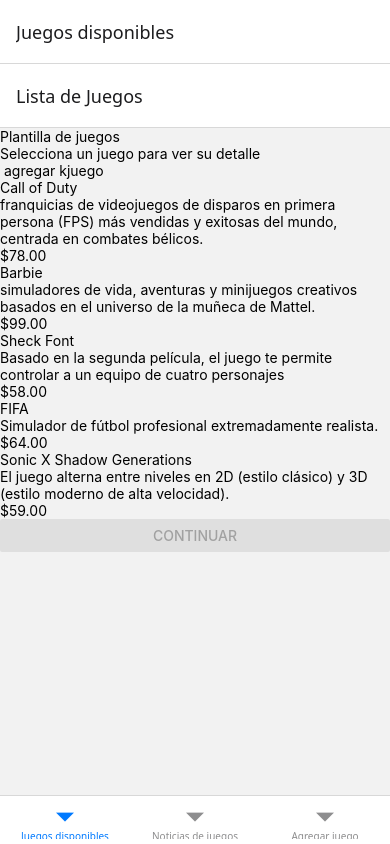
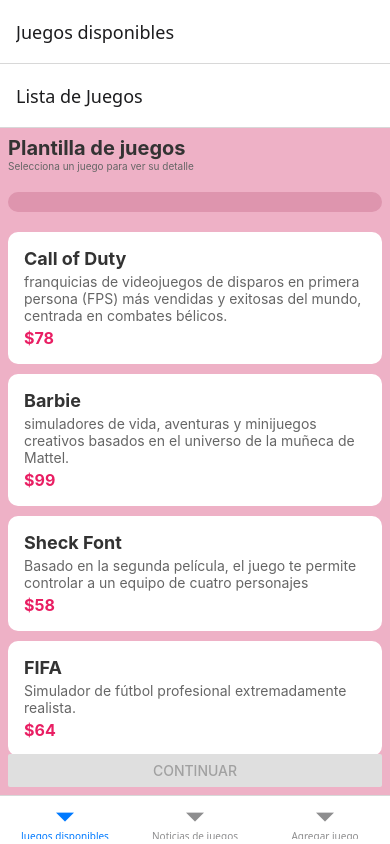
Before and after one commit to Vivi2210/GameVault, a React Native app: screen / in a window 390 px wide. Built offline with nearby package versions, Linux system fonts and the light colour scheme.

Commit message:
agregar estilos a las paginas

```diff
--- a/src/Screens/GameDetailScreen.js
+++ b/src/Screens/GameDetailScreen.js
@@ -1,13 +1,17 @@
 import React from 'react';
-import { View, Text } from 'react-native';
+import { View, Text, TouchableOpacity } from 'react-native';
 import { SafeAreaView} from 'react-native-safe-area-context';
 import InfoBox from '../Components/InfoBox';
+import styles from '../Styles/GameDetailStyles';
 
-const GameDetailScreen = ({route}) => {
+const GameDetailScreen = ({route, navigation}) => {
     const {title, platform, genre, description, price, ageRating} = route.params;
     return (
-        <SafeAreaView className="flex-1 bg-white">
-            <Text className="text-2xl font-bold mb-4">{title}</Text>
+
+        <SafeAreaView style={styles.container}>
+            <View style={styles.content}>
+                <Text style={styles.title}>{title}</Text>
+                <View style={styles.card}>
                     <InfoBox
                     title="Detalles del Juego"
                     data={{
@@ -18,6 +22,14 @@
                         ageRating: ageRating
                     }}
                 />
+                </View>
+
+                <TouchableOpacity
+                    style={styles.backButton}
+                    onPress={() => navigation.goBack()}>
+                    <Text style={styles.backButtonText}>atras</Text>
+                </TouchableOpacity>
+            </View>
 
 
         </SafeAreaView>
--- a/src/Screens/GameListScreen.js
+++ b/src/Screens/GameListScreen.js
@@ -3,6 +3,7 @@
 import {SafeAreaView} from 'react-native-safe-area-context';
 import {typeGame} from '../Data/gameData';
 import { Button } from 'react-native';
+import styles from '../Styles/GameListStyles'
 
 
 const GameListScreen = ({navigation, route}) => {
@@ -22,14 +23,15 @@
         return (
             <TouchableOpacity
                 onPress={() => setTypeSelectedGame(item)}
-                className={`p-4 mb-3 rounded-2xl bg-white shadow-sm border-2 ${
-                    selected ? 'border-pink-500' : 'border-transparent'
-                }`}
+                style = {[
+                    styles.card,
+                    selected && styles.cardSelected
+                ]}
             >
                 <View>
-                    <Text className="text-lg font-bold">{item.title}</Text>
-                    <Text className="text-gray-600">{item.description}</Text>
-                    <Text className="text-pink-500 font-bold">${item.price.toFixed(2)}</Text>
+                    <Text style={styles.cardTitle}>{item.title}</Text>
+                    <Text style={styles.cardDescription}>{item.description}</Text>
+                    <Text style={styles.cardPrice}>${item.price}</Text>
                 </View>
             </TouchableOpacity>
         )
@@ -40,19 +42,18 @@
         }
     }
     return (
-        <SafeAreaView className="flex-1 bg-pink-100">
-            <View className="flex-1 px-4 py-6">
-                <View>
-                    <Text>Plantilla de juegos</Text>
-                    <Text>Selecciona un juego para ver su detalle</Text>
+        <SafeAreaView style={styles.container}>
+            <View style={styles.content}>
+                <View style={styles.header}>
+                    <Text style={styles.headerTitle}>Plantilla de juegos</Text>
+                    <Text style={styles.headerSubtitle}>Selecciona un juego para ver su detalle</Text>
                 </View>
 
                 <View>
                     <TouchableOpacity
                         onPress={() => navigation.navigate('AddGameScreen')}
-                        className="bg-pink-500 p-3 rounded-full shadow-lg"
+                        style={styles.addButton}
                     >
-                        <Text className="text-white font-bold"> agregar kjuego</Text>
                     </TouchableOpacity>
                 </View>
 
@@ -67,7 +68,7 @@
                     onPress={handleContinue}
                     disabled={!typeSelectedGame}
                     title="Continuar"
-                    className="bg-pink-500 py-3 px-4 rounded-lg mt-6"
+                    color="#e91e63"
                 />
             </View>
         </SafeAreaView>
--- a/src/Screens/GamingNewsScreen.js
+++ b/src/Screens/GamingNewsScreen.js
@@ -2,6 +2,7 @@
 import {View, Text, TouchableOpacity, StyleSheet} from 'react-native';
 import {SafeAreaView} from 'react-native-safe-area-context';
 import { gamingNews } from '../Data/gamingNewsData';
+import styles from '../Styles/GamingNewsStyles';
 
 const GamingNewsScreen = ({}) => {
 
@@ -35,15 +36,3 @@
 };
 
 export default GamingNewsScreen;
-
-const styles = StyleSheet.create({
-    container: {flex: 1, padding: 16},
-    card: {
-        padding: 16,
-        marginVertical: 8,
-        bagroundColor: "#ab5eab",
-        borderRadius: 8,
-    },
-    title: {fontSize: 18, fontWeight: 'bold', marginBottom: 8,},
-    description: {fontSize: 14, color: '#7356f2',},
-});
--- /dev/null
+++ b/src/Styles/AddGameStyles.js
@@ -0,0 +1,62 @@
+import { StyleSheet } from "react-native";
+
+const styles = StyleSheet.create({
+    container: {
+        flex: 1,
+        backgroundColor: '#fce4ec',
+    },
+    keyboardView: {
+        flex: 1,
+        paddingHorizontal: 16,
+        paddingVertical: 20,
+    },
+    header: {
+        fontSize: 22,
+        fontWeight: 'bold',
+        marginBottom: 20,
+        textAlign: 'center',
+        color: '#333',
+    },
+    inputGroup: {
+        marginBottom: 16,
+    },
+    label: {
+        fontSize: 14,
+        color: '#555',
+        marginBottom: 6,
+    },
+    input: {
+        borderWidth: 1,
+        borderColor: '#ccc',
+        borderRadius: 8,
+        padding: 10,
+        backgroundColor: '#fff',
+    },
+    addButton: {
+        backgroundColor: '#e91e63',
+        padding: 14,
+        borderRadius: 10,
+        alignItems: 'center',
+        marginTop: 20,
+    },
+    addButtonText: {
+        color: '#fff',
+        fontWeight: 'bold',
+        fontSize: 16,
+    },
+    clearButton: {
+        backgroundColor: '#9e9e9e',
+        padding: 14,
+        borderRadius: 10,
+        alignItems: 'center',
+        marginTop: 10,
+    },
+    clearButtonText: {
+        color: '#fff',
+        fontWeight: 'bold',
+        fontSize: 16,
+    },
+
+});
+
+export default styles;
--- /dev/null
+++ b/src/Styles/GameDetailStyles.js
@@ -0,0 +1,42 @@
+import { StyleSheet } from 'react-native';
+
+const styles = StyleSheet.create({
+    container: {
+    flex: 1,
+    backgroundColor: '#fff'},
+
+
+    content: {
+    padding: 20},
+
+
+    title: {
+    fontSize: 28,
+    fontWeight: 'bold',
+    color: '#333',
+    marginBottom: 20,
+    textAlign: 'center'},
+
+
+    card: {
+    backgroundColor: '#f9f9f9',
+    borderRadius: 15,
+    padding: 20,
+    elevation: 5},
+
+
+    backButton: {
+    marginTop: 30,
+    backgroundColor: '#eabaca',
+    padding: 15,
+    borderRadius: 10,
+    alignItems: 'center' },
+
+
+    backButtonText: {
+    color: 'white',
+    fontWeight: 'bold'}
+
+});
+
+export default styles;
--- /dev/null
+++ b/src/Styles/GameListStyles.js
@@ -0,0 +1,60 @@
+import { StyleSheet } from "react-native";
+
+const styles = StyleSheet.create({
+    container: {
+        flex: 1,
+        backgroundColor: '#eeb1c6'
+    },
+    content: {
+        flex: 1,
+        paddingHorizontal: 8,
+        paddingVertical: 8
+    },
+    header: {
+        marginBottom: 20
+    },
+    headerTitle: {
+        fontSize: 20,
+        fontWeight: 'bold',
+        color: '#333'
+    },
+    headerSubtitle: {
+        fontSize: 10,
+        color: '#666',
+    },
+    addButton: {
+        backgroundColor: '#de95ae',
+        padding: 10,
+        borderRadius: 10,
+        alignItems: 'center',
+        marginBottom: 20,
+    },
+    addButtonText: {
+        color: 'white',
+        fontWeight: 'bold',
+    },
+    card: {
+        backgroundColor: '#fff',
+        padding: 16,
+        borderRadius: 10,
+        marginBottom: 10,
+
+    },
+    cardTitle: {
+        fontSize: 18,
+        fontWeight: 'bold',
+        color: '#333',
+    },
+    cardDescription: {
+        fontSize: 14,
+        color: '#666',
+        marginVertical: 4,
+    },
+    cardPrice: {
+        fontSize: 16,
+        fontWeight: 'bold',
+        color: '#e91e63',
+    },
+});
+
+export default styles;
--- /dev/null
+++ b/src/Styles/GamingNewsStyles.js
@@ -0,0 +1,44 @@
+import { StyleSheet } from "react-native";
+
+const styles = StyleSheet.create({
+    container: {
+        flex: 1,
+        padding: 16,
+        backgroundColor: '#f3e5f5',
+    },
+    card: {
+        padding: 16,
+        marginVertical: 8,
+        backgroundColor: '#ab5eab',
+        borderRadius: 12,
+        elevation: 4,
+    },
+    title: {
+        fontSize: 18,
+        fontWeight: 'bold',
+        marginBottom: 8,
+        color: '#fff',
+    },
+    description: {
+        fontSize: 14,
+        color: '#ede7f6',
+        marginBottom: 12,
+    },
+    counter: {
+        fontSize: 12,
+        color: '#fff',
+        marginBottom: 12,
+    },
+    button: {
+        backgroundColor: '#6a1b9a',
+        padding: 10,
+        borderRadius: 8,
+        alignItems: 'center',
+    },
+    buttonText: {
+        color: '#fff',
+        fontWeight: 'bold',
+    },
+});
+
+export default styles;
```
Also changed, not shown: src/Screens/AddGameScreen.js (+49 -15 lines). Lines whose indentation alone changed are shown as unchanged.
